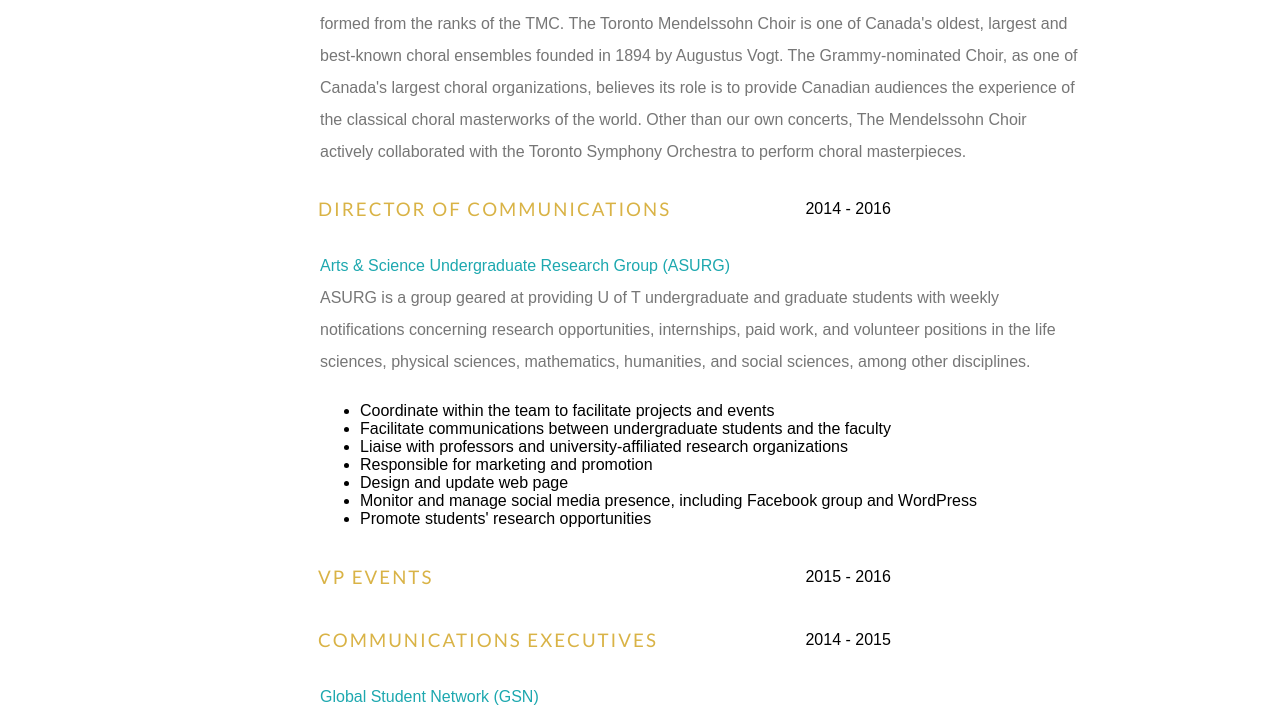
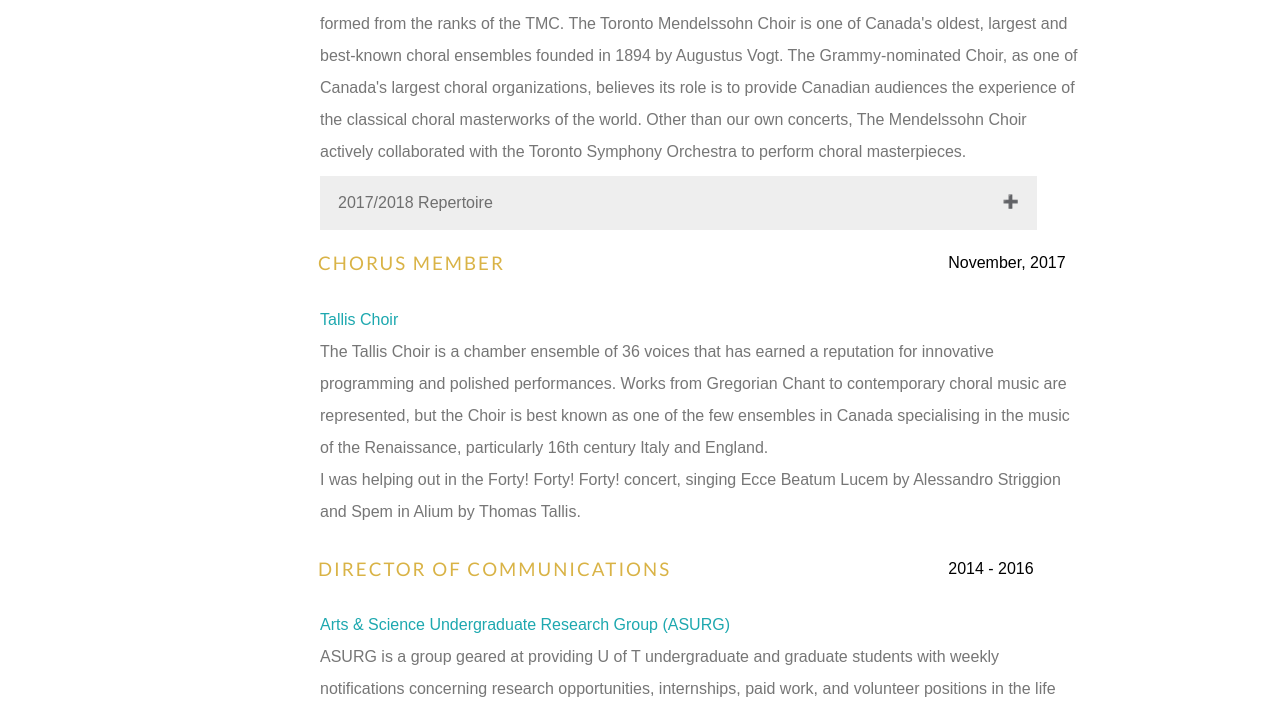
Before and after one commit to agathanatasha/Personal-website, a plain HTML site: page eca.html in a window 1280 px wide. Shown: the part 249-956 px from the top of the page. Drawn offline with nearby package versions, Linux system fonts and the light colour scheme; a web font is replaced by a local one.

Commit message:
updated TMC repertoire with accordion, and added history on Tallis Choir

```diff
--- a/css/main.css
+++ b/css/main.css
@@ -25,6 +25,8 @@ a{
 	margin: 0 0 0 0;
 	padding-left: 0;
 	background-color: #666666;
+	overflow: hidden;
+
 }
 
 .nav-box{
@@ -280,7 +282,52 @@ a:visited{
 	padding-left: 10px;
 }
 
-/*mobile responsive - settings for big screens*/
-@media only screen and (max-width: 500px) {
+/* Style the buttons that are used to open and close the accordion panel */
+.accordion {
+    background-color: #eee;
+    color: #444;
+    cursor: pointer;
+    padding: 18px;
+    width: 80%;
+    text-align: left;
+    border: none;
+    outline: none;
+    transition: 0.4s;
+    font-family: "Khula", sans-serif;
+	color: rgba(26,26,26,.6);
+	font-size: 16px;
+}
+
+/* Add a background color to the button if it is clicked on (add the .active class with JS), and when you move the mouse over it (hover) */
+.active, .accordion:hover {
+    background-color: #ccc;
+}
+
+/* Style the accordion panel. Note: hidden by default */
+.panel {
+    padding: 0 18px;
+    background-color: white;
+    max-height: 0;
+    overflow: hidden;
+    transition: max-height 0.2s ease-out;
+}
+
+.accordion:after {
+    content: '\02795'; /* Unicode character for "plus" sign (+) */
+    font-size: 13px;
+    color: #777;
+    float: right;
+    margin-left: 5px;
+}
+
+.active:after {
+    content: "\2796"; /* Unicode character for "minus" sign (-) */
+}
+
+/*mobile responsive - settings for small screens*/
+@media only screen and (max-width: 768px) {
+    [class*="col-"] {
+        width: 100%;
+    }
 
 }
--- a/eca.html
+++ b/eca.html
@@ -39,7 +39,7 @@
             <div class="history-block">
                 <table class="block-title">
                     <tr>
-                        <th class="focus col-30"><h3>Chorus Member</h3></th>
+                        <th class="focus col-60"><h3>Chorus Member</h3></th>
                         <th class="time-frame"><p style="color:black">2017 - 2018</p></th>
                     </tr>
                 </table>
@@ -47,11 +47,63 @@
                     <a href="https://www.tmchoir.org/" target="_blank">Toronto Mendelssohn Choir (TMC)</a><br>
                     A chrous member in both the Toronto Mendelssohn Choir and Mendelssohn Singers, a 70-voice ensemble formed from the ranks of the TMC. The Toronto Mendelssohn Choir is one of Canada's oldest, largest and best-known choral ensembles founded in 1894 by Augustus Vogt. The Grammy-nominated Choir, as one of Canada's largest choral organizations, believes its role is to provide Canadian audiences the experience of the classical choral masterworks of the world. Other than our own concerts, The Mendelssohn Choir actively collaborated with the Toronto Symphony Orchestra to perform choral masterpieces.
                 </p>
+                <button class="accordion">2017/2018 Repertoire</button>
+                    <div class="panel">
+                        <ul>
+                            <li>Ein deutshes Requiem (A German Requiem), Op.45 - Johannes Brahms (1833-1897)</li>
+                            <li>Afghanistan : Requiem For A Generation - Jeffrey Ryan (b.1962) Toronto Premiere</li>
+                            <li>Festival of Carols</li>
+                            <ul>
+                                <li>Sussex Carol - Bob Chilcott (b.1955)</li>
+                                <li>Hark! The Herald Angels Sing - arr. David Willcocks (1919-2015)</li>
+                                <li>The Holly and the Ivy - Stuart Thompson (b.1970)</li>
+                                <li>In dulci jubilo - Samuel Scheidt (1587-1654)</li>
+                                <li>In the Bleak Mid-winter - Ola Gjeilo (b.1978)</li>
+                                <li>Joy to the World - arr. Paul Halley (b.1952)</li>
+                                <li>Away in a Manage - arr. Elmer Iseler (1927-98)</li>
+                                <li>The Three Kings - Healey Willian (1880-1968)</li>
+                                <li>The Good News Carol - Joannie Ing (Winner of the 2017 TMC Choral Composition Competition)</li>
+                                <li>A Babe is Born - Robert Evans (1933-2005)</li>
+                                <li>Tomorrow Shall be my Dancing Day - John Gardner (1917-2011)</li>
+                                <li>The First Nowell - arr. Paul Halley</li>
+                            </ul>
+                            <li>Messiah - George Frideric Handel (1685-1759)</li>
+                            <li>TMC Choral Condctors' Symposium</li>
+                            <ul>
+                                <li>Gloria from Miss Kenya - Paul Basler</li>
+                                <li>Introit &amp; Kyrie from Requiem - Maurice Durufle</li>
+                                <li>Confutatis &amp; Lacrimosa from The Requiem - Wolfgang Amadeus Mozart</li>
+                                <li>Kyrie from African Sanctus - David Fanshawe</li>
+                                <li>The Beatitudes - Arvo Part</li>
+                                <li>Ubi Caritas - Paul Halley</li>
+                                <li>Old Lady Rose - arr. Larry Nickel</li>
+                                <li>Home I'll Be - arr. Stuart Calvert</li>
+                                <li>The Promise of Living - Aaron Copland</li>
+                            </ul>
+                            <li>Berliner Messe - Arvo Part (b.1935)</li>
+                            <li>Seven Last Words from the Cross - James MacMillan (b.1959)</li>
+                        </ul>
+                    </div>
+
             </div>
             <div class="history-block">
                 <table class="block-title">
                     <tr>
-                        <th class="focus col-30"><h3>Director of Communications</h3></th>
+                        <th class="focus col-60"><h3>Chorus Member</h3></th>
+                        <th class="time-frame"><p style="color:black">November, 2017</p></th>
+                    </tr>
+                </table>
+                <p>
+                    <a href="http://tallischoir.com/" target="_blank">Tallis Choir</a><br>
+                    The Tallis Choir is a chamber ensemble of 36 voices that has earned a reputation for innovative programming and polished performances. Works from Gregorian Chant to contemporary choral music are represented, but the Choir is best known as one of the few ensembles in Canada specialising in the music of the Renaissance, particularly 16th century Italy and England.
+                    <br>
+                    I was helping out in the Forty! Forty! Forty! concert, singing Ecce Beatum Lucem by Alessandro Striggion and Spem in Alium by Thomas Tallis.
+                </p>
+            </div>
+            <div class="history-block">
+                <table class="block-title">
+                    <tr>
+                        <th class="focus col-60"><h3>Director of Communications</h3></th>
                         <th class="time-frame"><p style="color:black">2014 - 2016</p></th>
                     </tr>
                 </table>
@@ -72,11 +124,11 @@
             <div class="history-block">
                 <table class="block-title">
                     <tr>
-                        <th class="focus col-30"><h3>VP Events</h3></th>
+                        <th class="focus col-60"><h3>VP Events</h3></th>
                         <th class="time-frame"><p style="color:black">2015 - 2016</p></th>
                     </tr>
                     <tr>
-                        <th class="focus col-30"><h3>Communications Executives</h3></th>
+                        <th class="focus col-60"><h3>Communications Executives</h3></th>
                         <th class="time-frame"><p style="color:black">2014 - 2015</p></th>
                     </tr>
                 </table>
@@ -96,7 +148,7 @@
             <div class="history-block">
                 <table class="block-title">
                     <tr>
-                        <th class="focus col-30"><h3>Research Assistant</h3></th>
+                        <th class="focus col-60"><h3>Research Assistant</h3></th>
                         <th class="time-frame"><p style="color:black">2014 - 2015</p></th>
                     </tr>
                 </table>
@@ -115,7 +167,7 @@
             <div class="history-block">
                 <table class="block-title">
                     <tr>
-                        <th class="focus col-30"><h3>iConnect Mentor</h3></th>
+                        <th class="focus col-60"><h3>iConnect Mentor</h3></th>
                         <th class="time-frame"><p style="color:black">2013 - 2014</p></th>
                     </tr>
                 </table>
@@ -133,7 +185,7 @@
             <div class="history-block">
                 <table class="block-title">
                     <tr>
-                        <th class="focus col-30"><h3>Alternative Reading Week Project Leader</h3></th>
+                        <th class="focus col-60"><h3>Alternative Reading Week Project Leader</h3></th>
                         <th class="time-frame"><p style="color:black">2013 - 2014</p></th>
                     </tr>
                 </table>
@@ -152,7 +204,7 @@
             <div class="history-block">
                 <table class="block-title">
                     <tr>
-                        <th class="focus col-30"><h3>Teaching Team Member</h3></th>
+                        <th class="focus col-60"><h3>Teaching Team Member</h3></th>
                         <th class="time-frame"><p style="color:black">2012 - 2013</p></th>
                     </tr>
                 </table>
@@ -168,7 +220,7 @@
             <div class="history-block">
                 <table class="block-title">
                     <tr>
-                        <th class="focus col-30"><h3>PSY100 Tutor</h3></th>
+                        <th class="focus col-60"><h3>PSY100 Tutor</h3></th>
                         <th class="time-frame"><p style="color:black">2012 - 2013</p></th>
                     </tr>
                 </table>
@@ -186,7 +238,7 @@
             <div class="history-block">
                 <table class="block-title">
                     <tr>
-                        <th class="focus col-30"><h3>Tutor</h3></th>
+                        <th class="focus col-60"><h3>Tutor</h3></th>
                         <th class="time-frame"><p style="color:black">2012 - 2013</p></th>
                     </tr>
                 </table>
@@ -202,7 +254,7 @@
             <div class="history-block">
                 <table class="block-title">
                     <tr>
-                        <th class="focus col-30"><h3>PSY100 class representative</h3></th>
+                        <th class="focus col-60"><h3>PSY100 class representative</h3></th>
                         <th class="time-frame"><p style="color:black">2012 - 2013</p></th>
                     </tr>
                 </table>
--- a/js/script.js
+++ b/js/script.js
@@ -20,5 +20,23 @@ $(document).ready(function () {
 			$(this).removeClass("nav-fixed")
 		}
 	};
+	/*accordion*/
+	var acc = document.getElementsByClassName("accordion");
+	var i;
 
+	for (i = 0; i < acc.length; i++) {
+	    acc[i].addEventListener("click", function() {
+	        /* Toggle between adding and removing the "active" class,
+	        to highlight the button that controls the panel */
+	        this.classList.toggle("active");
+
+	        /* Toggle between hiding and showing the active panel */
+	        var panel = this.nextElementSibling;
+	        if (panel.style.maxHeight){
+		      panel.style.maxHeight = null;
+		    } else {
+		      panel.style.maxHeight = panel.scrollHeight + "px";
+		    }
+	    });
+	}
 });
```
